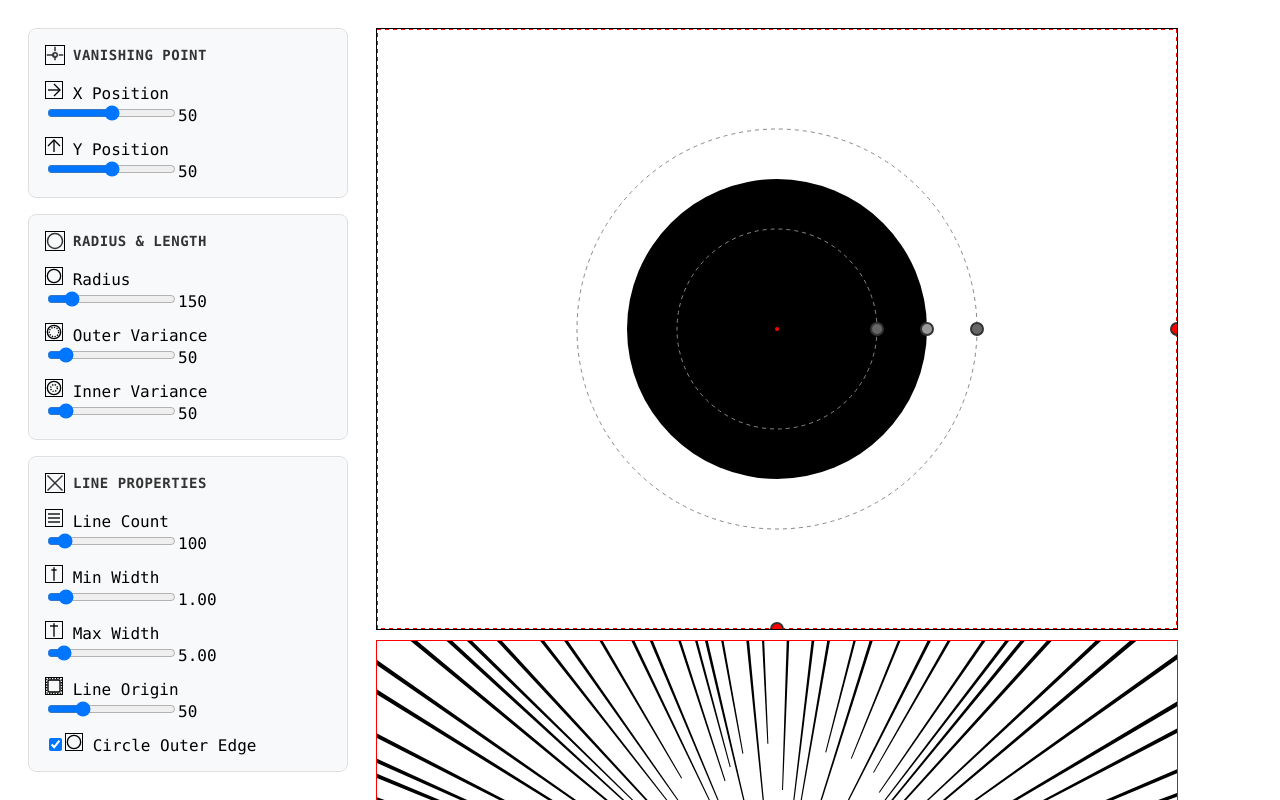
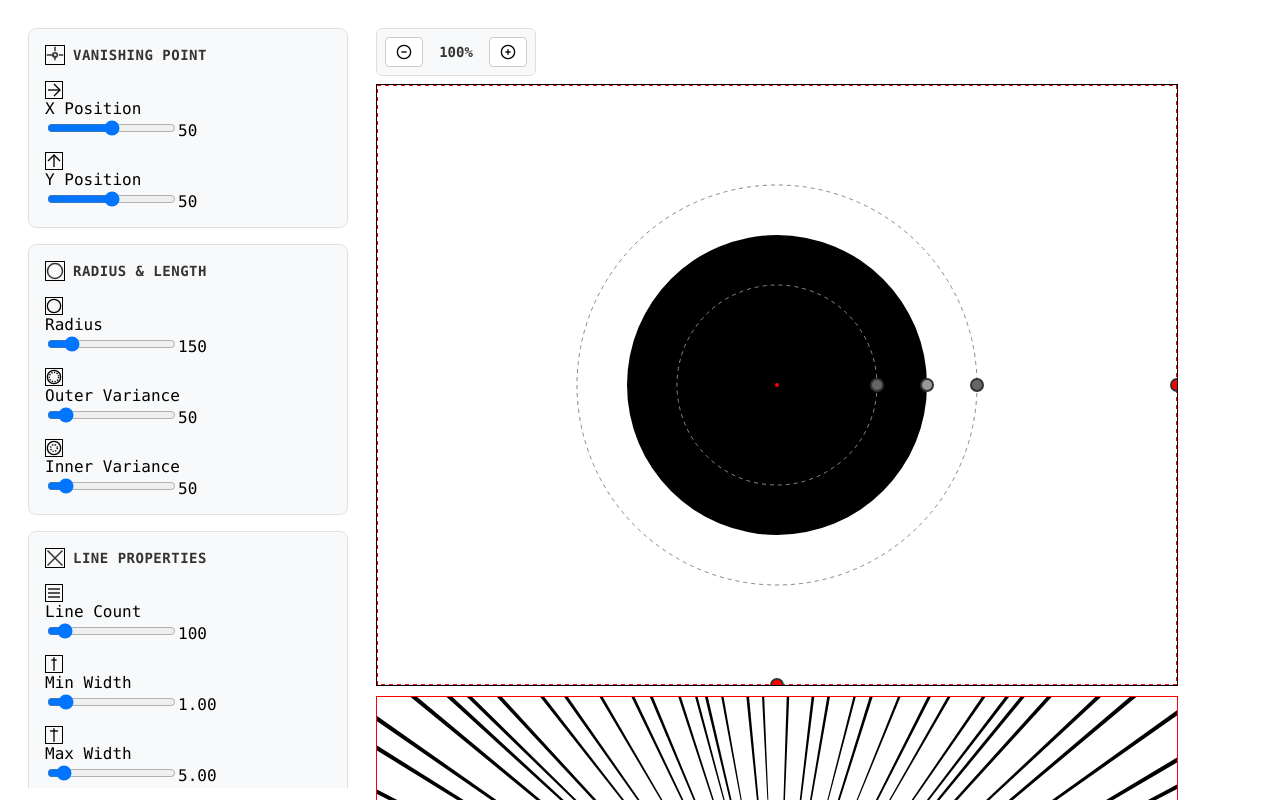
Before and after one commit to toiim/speed-lines, a Vue app: page / in a window 1280 px wide. Shown: the top 800 px of the page. Built offline with nearby package versions, Linux system fonts and the light colour scheme; the HTML template or start-up script is replaced by a standard one.

Commit message:
Add zoom functionality to App.vue with zoom in/out controls and dynamic viewBox adjustment. Introduced zoomLevel state to manage zoom percentage, enhancing user interaction and visual control over the canvas rendering.

```diff
--- a/src/App.vue
+++ b/src/App.vue
@@ -35,6 +35,7 @@ const isDraggingOuterEdge = ref(false);
 const dragOffset = ref<{ x: number; y: number } | null>(null);
 const threshold = ref(50);
 const isAntiAliasing = ref(true);
+const zoomLevel = ref(100); // Zoom percentage (100 = 100%)
 
 onMounted(() => {
   drawSpeedLines();
@@ -63,13 +64,21 @@ function getSVGPoint(event: MouseEvent | TouchEvent): { x: number; y: number } |
     clientY = touch.clientY;
   }
 
-  // Convert screen coordinates to SVG coordinates
-  // Scale based on the ratio of SVG viewBox to actual rendered size
-  const scaleX = canvasWidth / rect.width;
-  const scaleY = canvasHeight / rect.height;
+  // Get the current viewBox
+  const zoomFactor = zoomLevel.value / 100;
+  const viewBoxWidth = canvasWidth / zoomFactor;
+  const viewBoxHeight = canvasHeight / zoomFactor;
+  const centerX = outputCanvasX.value + outputCanvasWidth.value / 2;
+  const centerY = outputCanvasY.value + outputCanvasHeight.value / 2;
+  const viewBoxX = centerX - viewBoxWidth / 2;
+  const viewBoxY = centerY - viewBoxHeight / 2;
 
-  const x = (clientX - rect.left) * scaleX;
-  const y = (clientY - rect.top) * scaleY;
+  // Convert screen coordinates to SVG coordinates accounting for zoom
+  const scaleX = viewBoxWidth / rect.width;
+  const scaleY = viewBoxHeight / rect.height;
+
+  const x = (clientX - rect.left) * scaleX + viewBoxX;
+  const y = (clientY - rect.top) * scaleY + viewBoxY;
 
   return { x, y };
 }
@@ -250,7 +259,7 @@ function dragOutputWidth(event: MouseEvent | TouchEvent) {
 
   // Calculate distance from center to mouse (doubled to get full width)
   const distanceFromCenter = Math.abs(point.x - centerX);
-  const newWidth = Math.max(50, Math.min(canvasWidth, distanceFromCenter * 2));
+  const newWidth = Math.max(50, distanceFromCenter * 2);
 
   // Update width and x position to keep box centered
   outputCanvasWidth.value = newWidth;
@@ -270,7 +279,7 @@ function dragOutputHeight(event: MouseEvent | TouchEvent) {
 
   // Calculate distance from center to mouse (doubled to get full height)
   const distanceFromCenter = Math.abs(point.y - centerY);
-  const newHeight = Math.max(50, Math.min(canvasHeight, distanceFromCenter * 2));
+  const newHeight = Math.max(50, distanceFromCenter * 2);
 
   // Update height and y position to keep box centered
   outputCanvasHeight.value = newHeight;
@@ -603,6 +612,32 @@ function toggleAntiAliasing() {
   isAntiAliasing.value = !isAntiAliasing.value;
 }
 
+function zoomIn() {
+  zoomLevel.value = Math.min(500, zoomLevel.value + 10);
+}
+
+function zoomOut() {
+  zoomLevel.value = Math.max(25, zoomLevel.value - 10);
+}
+
+// Calculate viewBox based on zoom level
+// The SVG coordinate space is canvasWidth x canvasHeight
+// The viewBox shows a portion of this space, centered on the output canvas area
+// When zoom is 100%, viewBox shows full SVG space (canvasWidth x canvasHeight)
+// When zoom is 200%, viewBox shows half the SVG space (zoomed in 2x)
+function getViewBox() {
+  const zoomFactor = zoomLevel.value / 100;
+  // Calculate the visible area of the SVG coordinate space based on zoom
+  const viewBoxWidth = canvasWidth / zoomFactor;
+  const viewBoxHeight = canvasHeight / zoomFactor;
+  // Center the viewBox on the output canvas area
+  const centerX = outputCanvasX.value + outputCanvasWidth.value / 2;
+  const centerY = outputCanvasY.value + outputCanvasHeight.value / 2;
+  const viewBoxX = centerX - viewBoxWidth / 2;
+  const viewBoxY = centerY - viewBoxHeight / 2;
+  return `${viewBoxX} ${viewBoxY} ${viewBoxWidth} ${viewBoxHeight}`;
+}
+
 
 
 </script>
@@ -833,9 +868,26 @@ function toggleAntiAliasing() {
       </div>
     </div>
     <div id="output">
-      <svg ref="svgElement" :width="canvasWidth" :height="canvasHeight" :viewBox="`0 0 ${canvasWidth} ${canvasHeight}`"
-        @mousemove="handleMouseMove" @mouseup="handleMouseUp" @mouseleave="handleMouseUp" @touchmove="handleMouseMove"
-        @touchend="handleMouseUp">
+      <div class="svg-container">
+        <div class="zoom-controls">
+          <button @click="zoomOut" class="zoom-button" title="Zoom Out">
+            <svg viewBox="0 0 24 24" fill="none" stroke="currentColor" stroke-width="2">
+              <circle cx="12" cy="12" r="10"/>
+              <line x1="8" y1="12" x2="16" y2="12"/>
+            </svg>
+          </button>
+          <span class="zoom-percentage">{{ zoomLevel }}%</span>
+          <button @click="zoomIn" class="zoom-button" title="Zoom In">
+            <svg viewBox="0 0 24 24" fill="none" stroke="currentColor" stroke-width="2">
+              <circle cx="12" cy="12" r="10"/>
+              <line x1="12" y1="8" x2="12" y2="16"/>
+              <line x1="8" y1="12" x2="16" y2="12"/>
+            </svg>
+          </button>
+        </div>
+        <svg ref="svgElement" :width="canvasWidth" :height="canvasHeight" :viewBox="getViewBox()"
+          @mousemove="handleMouseMove" @mouseup="handleMouseUp" @mouseleave="handleMouseUp" @touchmove="handleMouseMove"
+          @touchend="handleMouseUp">
         <!-- Main radius circle (interactive, no pointer-ignore) -->
         <circle :cx="vanishingPointX * canvasWidth / 100" :cy="vanishingPointY * canvasHeight / 100" :r="radius"
           @mousedown="startDrag" @touchstart="startDrag" :style="{ cursor: isDragging ? 'grabbing' : 'grab' }" />
@@ -908,7 +960,8 @@ function toggleAntiAliasing() {
           r="6" fill="pink" stroke="#333" stroke-width="2"
           @mousedown="startDragOuterEdge" @touchstart="startDragOuterEdge"
           :style="{ cursor: isDraggingOuterEdge ? 'grabbing' : 'grab' }" />
-      </svg>
+        </svg>
+      </div>
       <canvas ref="speedLineCanvas" id="speed-lines" :width="outputCanvasWidth" :height="outputCanvasHeight"></canvas>
     </div>
   </div>
@@ -917,12 +970,60 @@ function toggleAntiAliasing() {
 </template>
 
 <style scoped>
+.svg-container {
+  position: relative;
+  display: inline-block;
+}
+
 svg {
   width: 800px;
   height: 600px;
   border: 1px solid black;
   position: relative;
   user-select: none;
+  display: block;
+}
+
+.zoom-controls {
+  display: flex;
+  align-items: center;
+  gap: 8px;
+  margin-bottom: 8px;
+  padding: 8px;
+  background: #f8f9fa;
+  border: 1px solid #e0e0e0;
+  border-radius: 6px;
+  width: fit-content;
+}
+
+.zoom-button {
+  background: #fff;
+  border: 1px solid #ccc;
+  border-radius: 4px;
+  padding: 6px 10px;
+  cursor: pointer;
+  display: flex;
+  align-items: center;
+  justify-content: center;
+  transition: background-color 0.2s;
+}
+
+.zoom-button:hover {
+  background: #e9ecef;
+}
+
+.zoom-button svg {
+  width: 16px;
+  height: 16px;
+  border: none;
+}
+
+.zoom-percentage {
+  font-size: 14px;
+  font-weight: 600;
+  color: #333;
+  min-width: 50px;
+  text-align: center;
 }
 
 circle {
```
